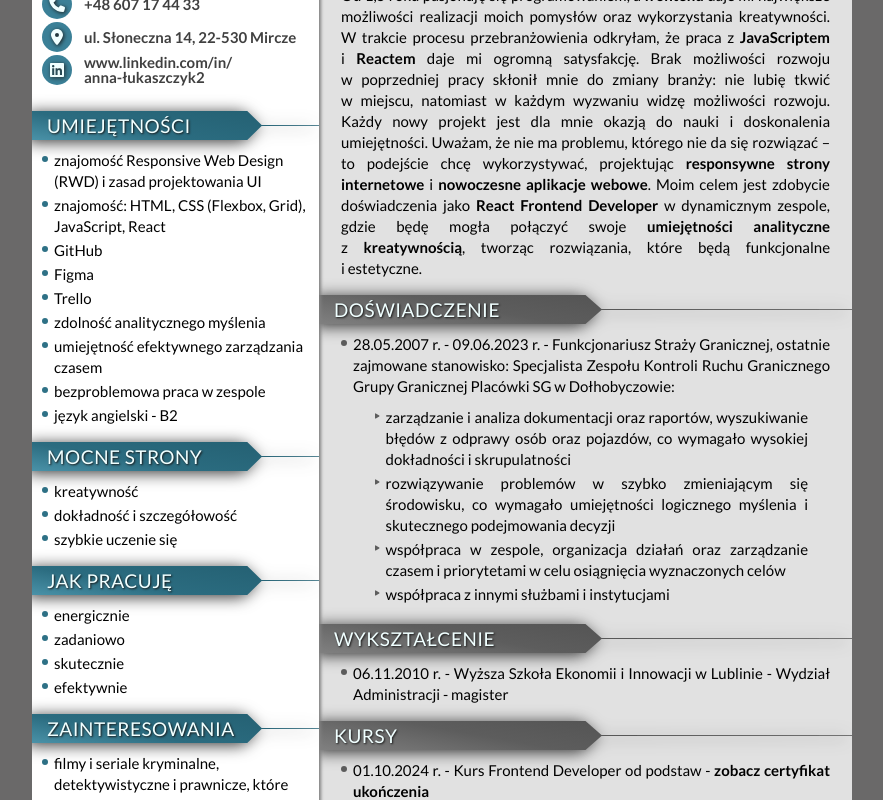
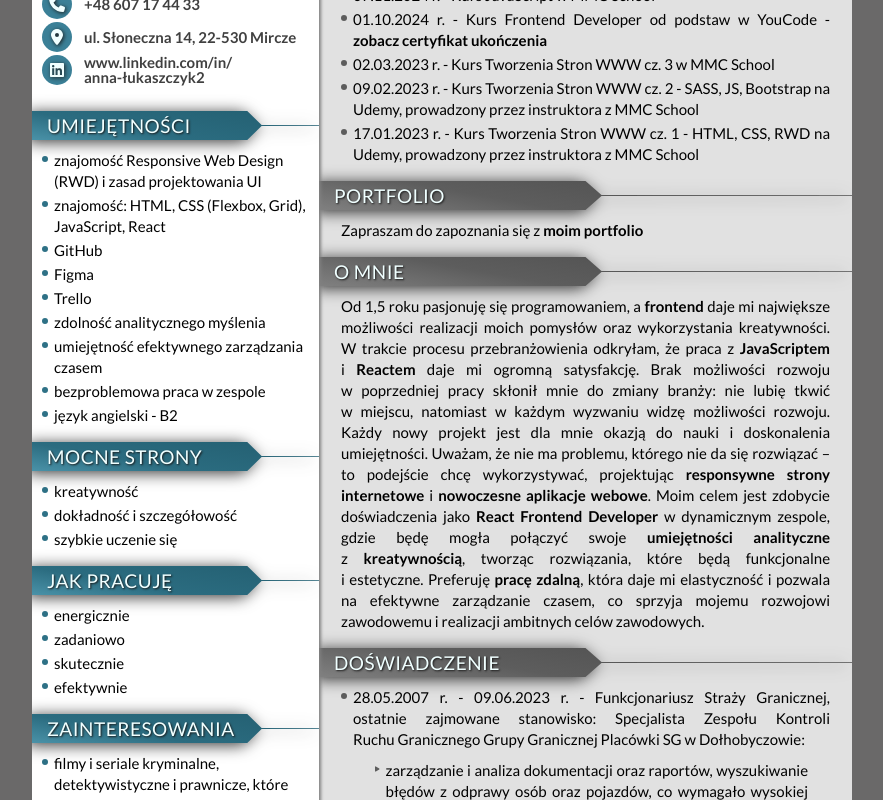
Before and after one commit to AnnaLukaszczyk/CV-Anna-Lukaszczyk, a React (Create React App) app: page / in a window 1280 px wide. Shown: the part 320-1120 px from the top of the page, without its empty margins (198-1081 px from the left). Built offline with nearby package versions, Linux system fonts and the light colour scheme.

Commit message:
added completed courses

```diff
--- a/src/features/Main/index.js
+++ b/src/features/Main/index.js
@@ -8,10 +8,42 @@
 	<StyledMain>
 		<Section
 			isMain
+			name="Kursy"
+			content={[
+				<span>
+				07.11.2024 r. - Kurs JavaScript w MMC School
+			</span>,
+				<span>
+					01.10.2024 r. - Kurs Frontend Developer od podstaw w YouCode -{" "}
+					<CertyficateLink />
+				</span>,
+					<span>
+					02.03.2023 r. - Kurs Tworzenia Stron WWW cz. 3 w MMC School
+				</span>,
+						<span>
+						09.02.2023 r. - Kurs Tworzenia Stron WWW cz. 2 - SASS, JS, Bootstrap na Udemy, prowadzony przez instruktora z MMC School
+					</span>,
+					<span>
+					17.01.2023 r. - Kurs Tworzenia Stron WWW cz. 1 - HTML, CSS, RWD na Udemy, prowadzony przez instruktora z MMC School
+				</span>,
+			]}
+		/>
+		<Section
+			isMain
+			name="Portfolio"
+			content={[
+				<Description>
+					Zapraszam do zapoznania się z <PersonalHomepage />
+				</Description>,
+			]}
+			showIcons={false}
+		/>
+		<Section
+			isMain
 			name="O mnie"
 			content={[
 				<Description>
-					Od 1,5 roku pasjonuję się programowaniem, a <strong>frontend</strong> daje mi największe możliwości realizacji moich pomysłów oraz wykorzystania kreatywności. W&nbsp;trakcie procesu przebranżowienia odkryłam, że praca z <strong>JavaScriptem</strong> i&nbsp;<strong>Reactem</strong> daje mi ogromną satysfakcję. Brak możliwości rozwoju w&nbsp;poprzedniej pracy skłonił mnie do zmiany branży: nie lubię tkwić w&nbsp;miejscu, natomiast w każdym wyzwaniu widzę możliwości rozwoju. Każdy nowy projekt jest dla mnie okazją do nauki i doskonalenia umiejętności. Uważam, że nie ma problemu, którego nie da się rozwiązać – to podejście chcę wykorzystywać, projektując <strong>responsywne strony internetowe</strong> i <strong>nowoczesne aplikacje webowe</strong>. Moim celem jest zdobycie doświadczenia jako <strong>React Frontend Developer</strong> w dynamicznym zespole, gdzie będę mogła połączyć swoje <strong>umiejętności analityczne</strong> z&nbsp;<strong>kreatywnością</strong>, tworząc rozwiązania, które będą funkcjonalne i&nbsp;estetyczne.
+					Od 1,5 roku pasjonuję się programowaniem, a <strong>frontend</strong> daje mi największe możliwości realizacji moich pomysłów oraz wykorzystania kreatywności. W&nbsp;trakcie procesu przebranżowienia odkryłam, że praca z <strong>JavaScriptem</strong> i&nbsp;<strong>Reactem</strong> daje mi ogromną satysfakcję. Brak możliwości rozwoju w&nbsp;poprzedniej pracy skłonił mnie do zmiany branży: nie lubię tkwić w&nbsp;miejscu, natomiast w każdym wyzwaniu widzę możliwości rozwoju. Każdy nowy projekt jest dla mnie okazją do nauki i doskonalenia umiejętności. Uważam, że nie ma problemu, którego nie da się rozwiązać – to podejście chcę wykorzystywać, projektując <strong>responsywne strony internetowe</strong> i <strong>nowoczesne aplikacje webowe</strong>. Moim celem jest zdobycie doświadczenia jako <strong>React Frontend Developer</strong> w dynamicznym zespole, gdzie będę mogła połączyć swoje <strong>umiejętności analityczne</strong> z&nbsp;<strong>kreatywnością</strong>, tworząc rozwiązania, które będą funkcjonalne i&nbsp;estetyczne. Preferuję <strong>pracę zdalną</strong>, która daje mi elastyczność i pozwala na efektywne zarządzanie czasem, co sprzyja mojemu rozwojowi zawodowemu i realizacji ambitnych celów zawodowych.
 				</Description>,
 			]}
 			showIcons={false}
@@ -23,13 +55,12 @@
 				<div>
 					<Description>
 						28.05.2007 r. - 09.06.2023 r. - Funkcjonariusz Straży Granicznej,
-						ostatnie zajmowane stanowisko: Specjalista Zespołu Kontroli Ruchu
-						Granicznego Grupy Granicznej Placówki SG w Dołhobyczowie:
+						ostatnie&nbsp;zajmowane stanowisko: Specjalista Zespołu Kontroli Ruchu&nbsp;Granicznego Grupy Granicznej Placówki SG w Dołhobyczowie:
 					</Description>
 					<List
 						items={[
 							"zarządzanie i analiza dokumentacji oraz raportów, wyszukiwanie błędów z odprawy osób oraz pojazdów, co wymagało wysokiej dokładności i skrupulatności",
-							"rozwiązywanie problemów w szybko zmieniającym się środowisku, co wymagało umiejętności logicznego myślenia i skutecznego podejmowania decyzji",
+							"rozwiązywanie problemów w szybko zmieniającym się środowisku, co wymagało umiejętności logicznego myślenia i&nbsp;skutecznego podejmowania decyzji",
 							"współpraca w zespole, organizacja działań oraz zarządzanie czasem i priorytetami w celu osiągnięcia wyznaczonych celów",
 							"współpraca z innymi służbami i instytucjami",
 						]}
@@ -46,25 +77,5 @@
 				"06.11.2010 r. - Wyższa Szkoła Ekonomii i Innowacji w Lublinie - Wydział Administracji - magister",
 			]}
 		/>
-		<Section
-			isMain
-			name="Kursy"
-			content={[
-				<span>
-					01.10.2024 r. - Kurs Frontend Developer od podstaw -{" "}
-					<CertyficateLink />
-				</span>,
-			]}
-		/>
-		<Section
-			isMain
-			name="Portfolio"
-			content={[
-				<Description>
-					Zapraszam do zapoznania się z <PersonalHomepage />
-				</Description>,
-			]}
-			showIcons={false}
-		/>
 	</StyledMain>
 );
```
